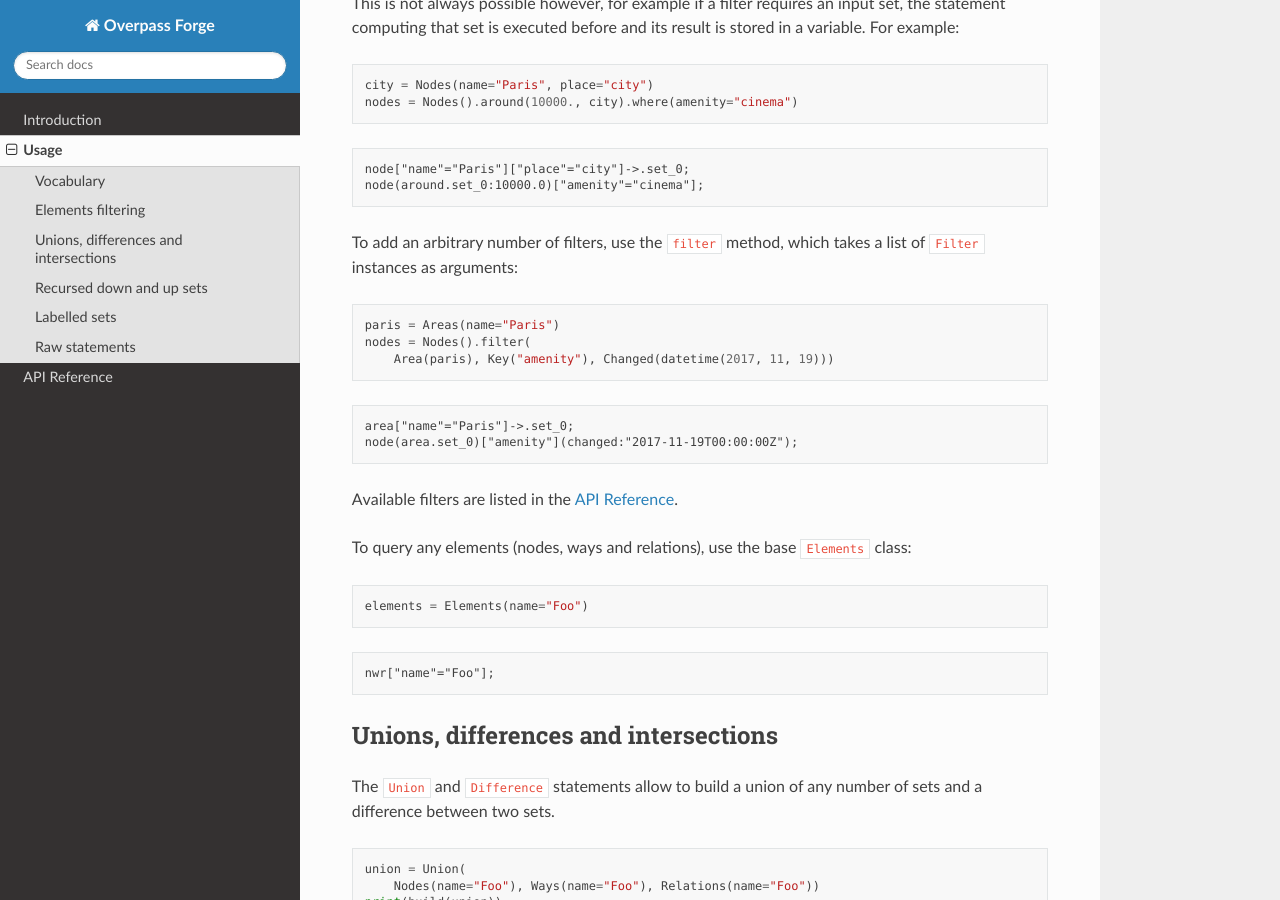
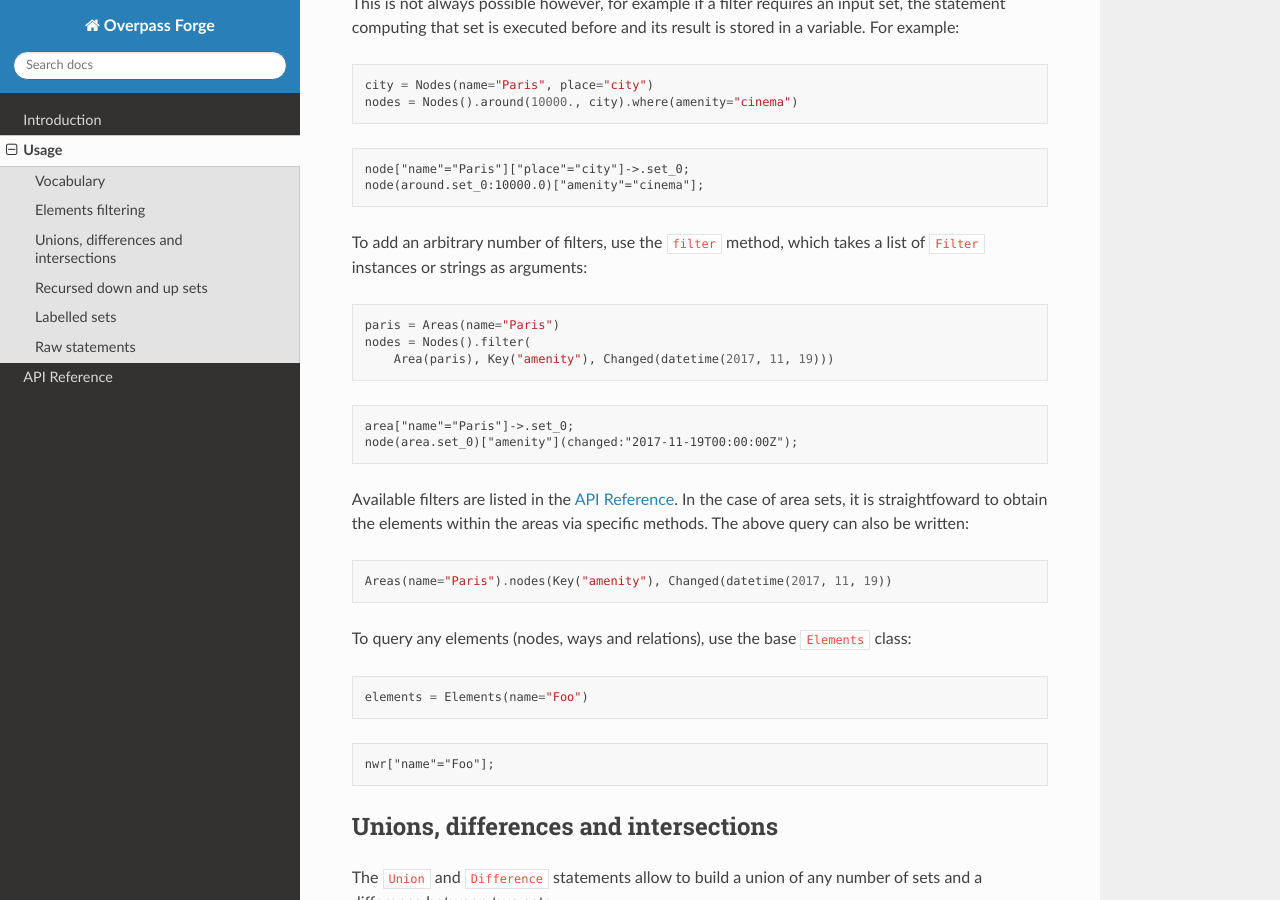
Before and after one commit to Krafpy/Overpass-Forge, a Sphinx documentation site: the page built from docs/source/usage.rst, in a window 1280 px wide and 900 px high, scrolled down 1065 px. Built offline with Sphinx 7.4.7 and the Read the Docs theme 2.0.0, drawn with Linux system fonts in a browser that asks for light colours.

Commit message:
Updated documentation

```diff
--- a/docs/source/usage.rst
+++ b/docs/source/usage.rst
@@ -67,7 +67,7 @@ For example:
     node(around.set_0:10000.0)["amenity"="cinema"];
 
 To add an arbitrary number of filters, use the ``filter`` method, which takes a list
-of ``Filter`` instances as arguments:
+of ``Filter`` instances or strings as arguments:
 
 .. code-block:: python
 
@@ -81,6 +81,13 @@ of ``Filter`` instances as arguments:
     node(area.set_0)["amenity"](changed:"2017-11-19T00:00:00Z");
 
 Available filters are listed in the :ref:`API Reference <api-reference-filters>`.
+In the case of area sets, it is straightfoward to obtain the elements within the
+areas via specific methods. The above query can also be written:
+
+.. code-block:: python
+
+    Areas(name="Paris").nodes(Key("amenity"), Changed(datetime(2017, 11, 19))
+
 
 To query any elements (nodes, ways and relations), use the base ``Elements`` class:
 
```
